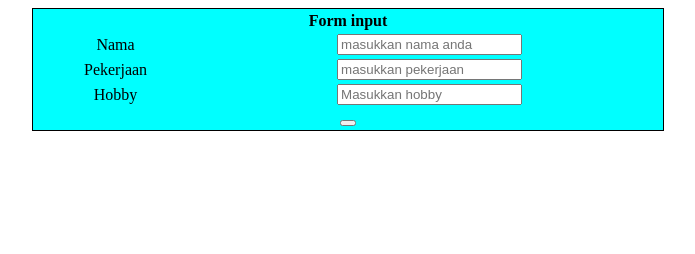
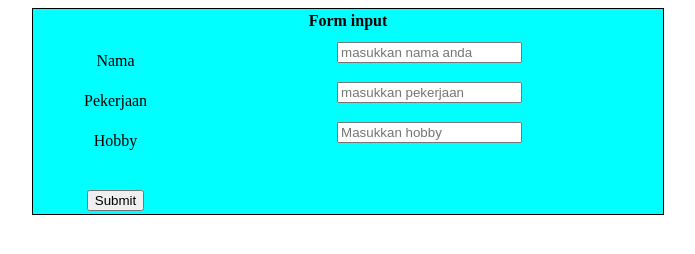
Before and after one commit to ArvieIrfan/msib_javascript, a plain HTML site: page latihanjs12.html in a window 1280 px wide. Shown: the whole page, without its empty margins (292-987 px from the left). Drawn offline with Linux system fonts and the light colour scheme.

Commit message:
penambahan pengumpulan tugas javascript latihan ke-12

```diff
--- a/latihanjs12.html
+++ b/latihanjs12.html
@@ -6,26 +6,26 @@
     <title>JS Eksternal</title>
 </head>
 <body>
-    <form action="">
+    <form action="" id="frm">
         <table style="width: 50%;text-align:center; background-color: aqua; border: 1px solid; margin:auto">
             <tr>
                 <th colspan="2">Form input  </th>
             </tr>
             <tr>
-                <td><label for="">Nama</label></td>
-                <td><input type="text" name="" id="" placeholder="masukkan nama anda"></td>
+                <td><br><label for="">Nama</label></td>
+                <td><input type="text" name="nama" id="" placeholder="masukkan nama anda"></td>
             </tr>
             <tr>
-                <td><label for="">Pekerjaan</label></td>
-                <td><input type="text" name="" id="" placeholder="masukkan pekerjaan"></td>
+                <td><br><label for="">Pekerjaan</label></td>
+                <td><input type="text" name="kerjaan" id="" placeholder="masukkan pekerjaan"></td>
             </tr>
             <tr>
-                <td><label for="">Hobby</label></td>
-                <td><input type="text" name="" id="" placeholder="Masukkan hobby"></td>
+                <td><br><label for="">Hobby</label></td>
+                <td><input type="text" name="hoby" id="" placeholder="Masukkan hobby"></td>
             </tr>
             <tr>
-                <th colspan="2">
-                    <button type="button"></button>
+                <th align="center">
+                    <br><br><button type="button" onclick="dataPerson()">Submit</button>
                 </th>
             </tr>
         </table>
--- a/skrip.js
+++ b/skrip.js
@@ -1,7 +1,15 @@
 function dataPerson(){
     let forms = document.getElementById('frm')
     let nama = forms.nama.value
+    let kerjaan = forms.kerjaan.value
+    let hobi = forms.hoby.value
 
+    let ket = "Halo teman teman <br> nama saya adalah " + nama + " pekerjaan saya sekarang adalah sebagai seorang " + kerjaan
+               + "<br> dan saya memiliki berbagai hobi yang di mana hobi saya adalah " + hobi
+    let no_ket = "Ada data yang tidak diisi dimohon untuk mengisi semua data yang ada"
+    let hasil = (nama && kerjaan && hobi != '') ? ket : no_ket
+
+    document.getElementById('hasil').innerHTML = hasil
 
     // tugasnya adalah lengkapi kode berikut dan tampilkan hasilnya pada HTML
     // 1. isian nama
```
